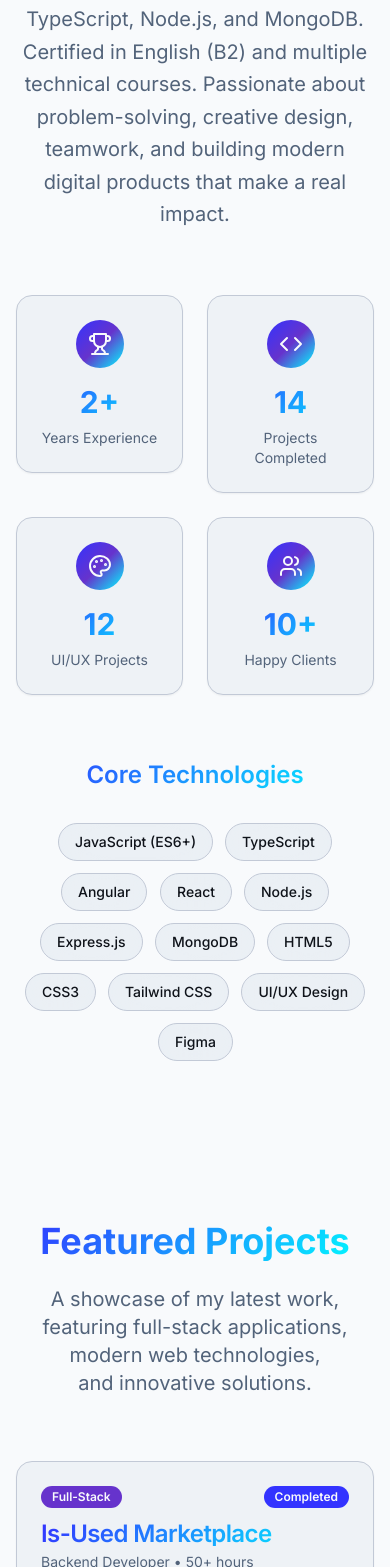
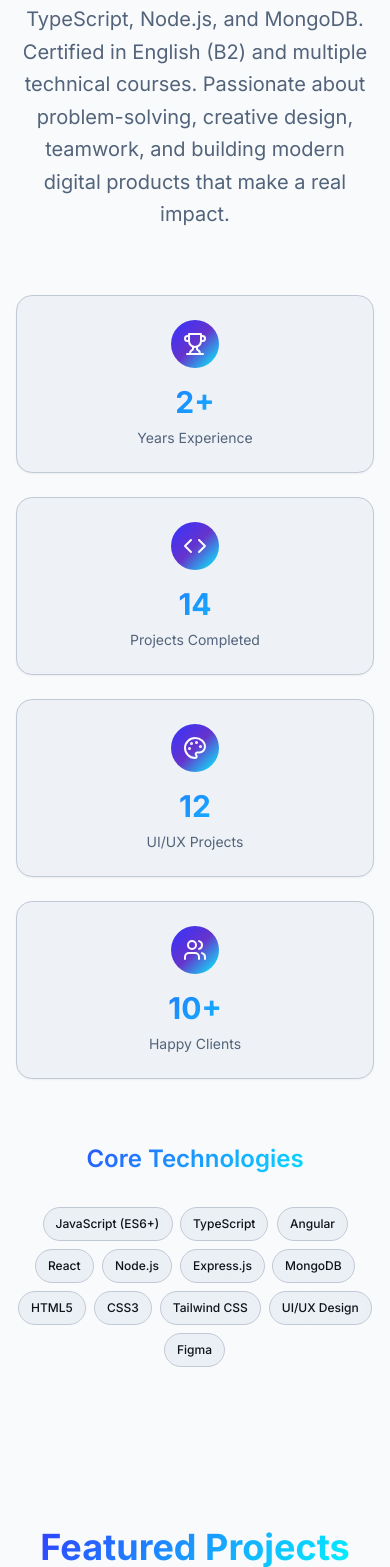
Before and after one commit to moHamedsaADHA/Portfolio, a React (Vite) app: page / in a window 390 px wide. Shown: the part 1245-2812 px from the top of the page. Built offline with nearby package versions, Linux system fonts and the light colour scheme.

Commit message:
Fix responsive design and update social links

```diff
--- a/src/components/About.tsx
+++ b/src/components/About.tsx
@@ -39,7 +39,7 @@ export function About() {
           whileInView={{ opacity: 1, y: 0 }}
           transition={{ duration: 0.8, delay: 0.2 }}
           viewport={{ once: true }}
-          className="grid grid-cols-2 md:grid-cols-4 gap-6"
+          className="grid grid-cols-1 sm:grid-cols-2 md:grid-cols-4 gap-6"
         >
           {stats.map((stat, index) => (
             <motion.div
@@ -78,7 +78,7 @@ export function About() {
           <h3 className="text-2xl font-semibold mb-8 gradient-text">
             Core Technologies
           </h3>
-          <div className="flex flex-wrap justify-center gap-3">
+          <div className="flex flex-wrap justify-center gap-2 sm:gap-3">
             {[
               'JavaScript (ES6+)',
               'TypeScript',
@@ -100,7 +100,7 @@ export function About() {
                 transition={{ duration: 0.4, delay: index * 0.05 }}
                 viewport={{ once: true }}
                 whileHover={{ scale: 1.1 }}
-                className="px-4 py-2 glass-card rounded-full text-sm font-medium hover:shadow-accent-glow transition-all duration-300 cursor-default"
+                className="px-3 py-2 sm:px-4 glass-card rounded-full text-xs sm:text-sm font-medium hover:shadow-accent-glow transition-all duration-300 cursor-default"
               >
                 {tech}
               </motion.span>
```
